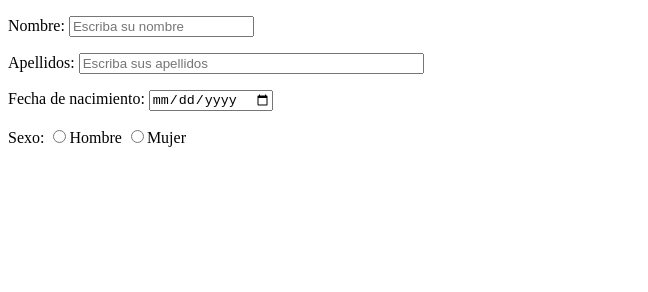
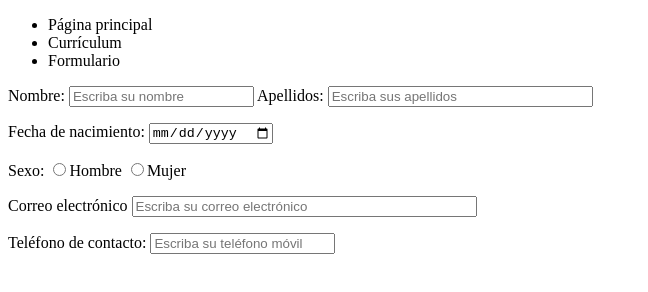
Before and after one commit to albacarrobles/albacarrobles.github.io, a plain HTML site: page Formulario/formulario.html in a window 1280 px wide. Shown: the whole page, without its empty margins (0-648 px from the left). Drawn offline with Linux system fonts and the light colour scheme.

Commit message:
continuar proyecto etiquetas label

```diff
--- a/Formulario/formulario.html
+++ b/Formulario/formulario.html
@@ -8,17 +8,41 @@
 </head>
 <body>
         <header>
+            <nav>
+                <ul>
+                    <li>Página principal</li>
+                    <li>Currículum</li>
+                    <li>Formulario</li>
+                </ul>
+            </nav>
+        </header>
+        <main>
             <form action:"datospersonales.php" method="get">
-            <p>Nombre: <input type="text" name="Nombre" size="20" placeholder="Escriba su nombre"></p>
-            <p>Apellidos: <input type="text" name="Apellidos" size="40" placeholder="Escriba sus apellidos"></p>
-            <p>Fecha de nacimiento: <input type="date" name="fecha de nacimiento"></p>
+                <label for="nombre">Nombre:</label>
+                <input type="text" id="nombre" name="Nombre" size="20" placeholder="Escriba su nombre" required>
+
+                <label for="apellidos">Apellidos:</label>
+                <input type="text" id="apellidos" name="Apellidos" size="30" placeholder="Escriba sus apellidos"required>
+
+                <p>Fecha de nacimiento: <input type="date" name="fecha de nacimiento"required></p>
+
                 <p>Sexo:
                     <input type="radio" name="hm" value="h" required>Hombre
                     <input type="radio" name="hm" value="m" required>Mujer
                 </p>
+
+                <label for="email">Correo electrónico</label>
+                <input type="email" id="email" name="Email" size="40" placeholder="Escriba su correo electrónico"required>
+
+                <p>Teléfono de contacto: <input type="tel" id="Teléfono" name="Teléfono" size="20" placeholder="Escriba su teléfono móvil"required></p>
+
+
+
             </form>
                 </p>
-        </form>
-    </header>
+        </main>
+        <footer>
+
+        </footer>
 
 </body>
```
Also changed, not shown: Currículum/cv.html (+3 -3 lines). Lines whose indentation alone changed are shown as unchanged.
